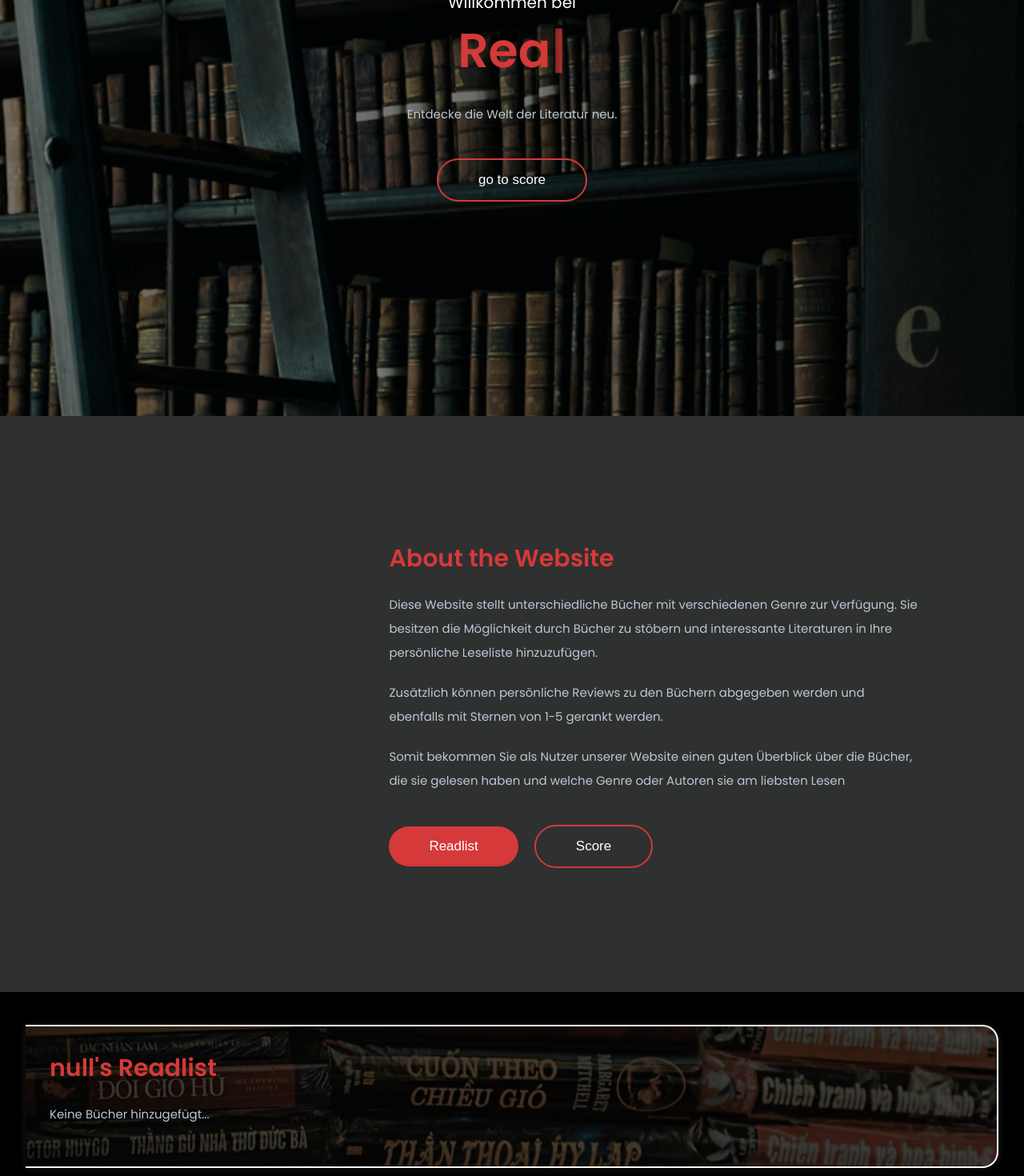
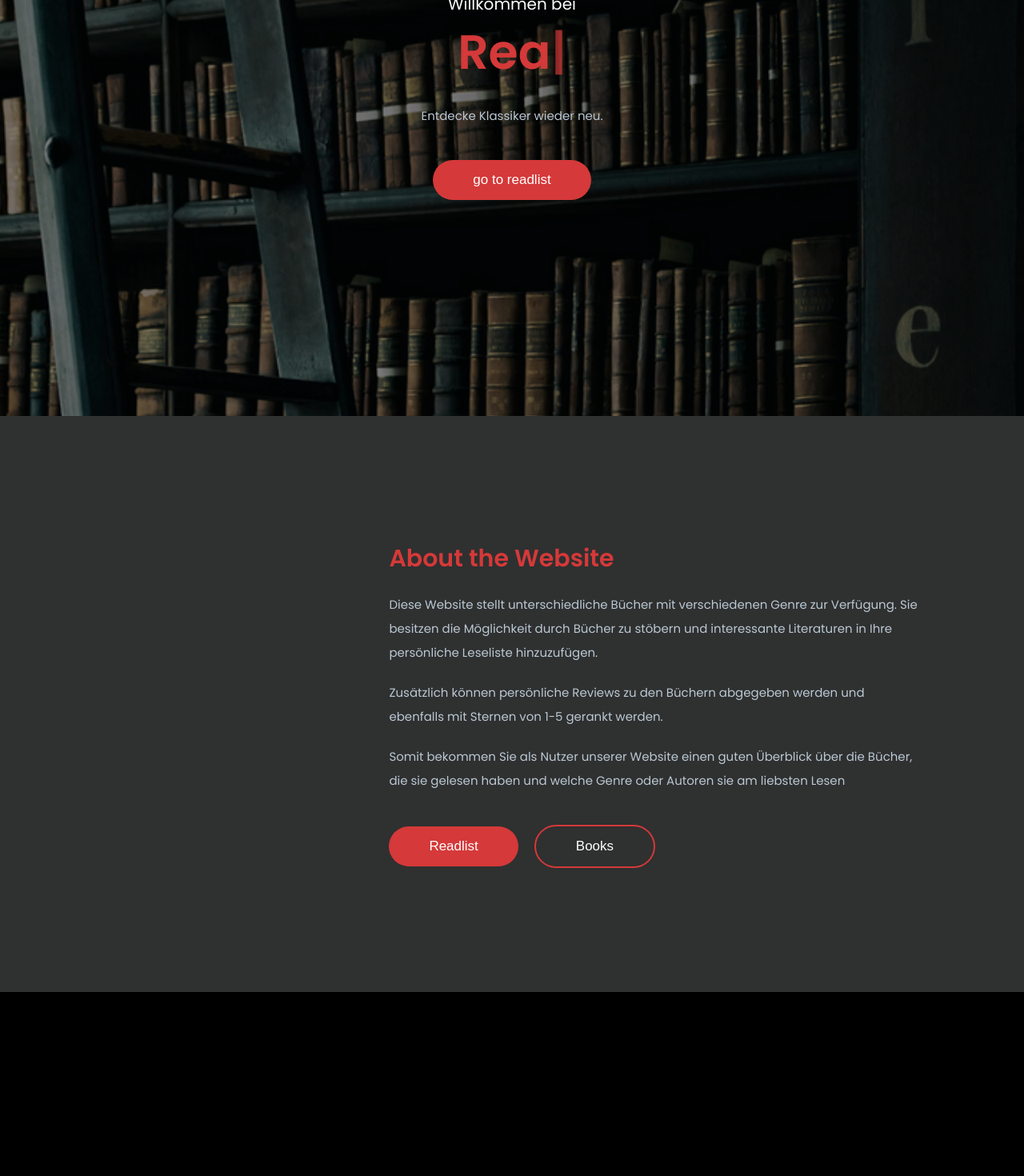
Before and after one commit to isabellaschwr/Web2, a React (Create React App) app in the folder frontend/: page / in a window 1280 px wide. Shown: the part 360-1830 px from the top of the page at 80% size. Built offline with nearby package versions, Linux system fonts and the light colour scheme.

Commit message:
hoffe habe nichts kaputt gemacht

```diff
--- a/frontend/src/App.css
+++ b/frontend/src/App.css
@@ -305,7 +305,6 @@ footer i {
   box-shadow: 0 0 10px rgba(255, 255, 255, 0.1);
 
   position: relative;
-  top: -270px;
   left: 0;
   width: 100%;
   z-index: 10;
@@ -496,7 +495,7 @@ footer i {
 }
 
 .read-visual-button {
-  background-color: #28a745;
+  background-color: #0a6e21;
   color: white;
 }
 
@@ -526,8 +525,6 @@ footer i {
 
 
 /*Reviews */
-
-
 .search-bar2 {
   padding: 1rem;
   background-color: #552a2a;
--- a/frontend/src/components/home/Home.jsx
+++ b/frontend/src/components/home/Home.jsx
@@ -13,7 +13,7 @@ const home = [
     name: "Literatur-Archiv",
     post: "Readinglists",
     design: "Reviews",
-    desc: "Entdecke die Welt der Literatur neu.",
+    desc: "Entdecke Klassiker wieder neu.",
   },
 ];
 
@@ -52,9 +52,7 @@ export const Home = () => {
               />
             </h1>
             <p data-aos="fade-left">{val.desc}</p>
-            <button className="primaryBtn" data-aos="fade-up-right">
-              go to score
-            </button>
+            <button onClick={() => history.push("/Readlist")}>go to readlist</button>
           </div>
         ))}
       </section>
--- a/frontend/src/components/pages/About.jsx
+++ b/frontend/src/components/pages/About.jsx
@@ -23,8 +23,8 @@ export const About = () => {
               <p>{val.desc1}</p>
               <p>{val.desc2}</p>
               <button onClick={() => history.push("/readlist")}>Readlist</button>
-              <button className="primaryBtn" onClick={() => history.push("/score")}>
-                Score
+              <button className="primaryBtn" onClick={() => history.push("/books")}>
+                Books
               </button>
             </div>
           </React.Fragment>
--- a/frontend/src/components/pages/Books.jsx
+++ b/frontend/src/components/pages/Books.jsx
@@ -8,6 +8,7 @@ export const Books = () => {
   const [selectedLetter, setSelectedLetter] = useState("A");
   const [searchTerm, setSearchTerm] = useState("");
   const [highlightedBooks, setHighlightedBooks] = useState([]);
+
 
   useEffect(() => {
     fetchBooks()
@@ -27,16 +28,16 @@ export const Books = () => {
     return matchesLetter;
   });
 
-  const handleAddToReadlist = async (bookTitle) => {
+  const handleAddToReadlist = async (bookTitle, bookId) => {
     const username = getCurrentUsername();
     if (!username) {
-      alert("Bitte zuerst registrieren oder einloggen.");
+      alert("Bitte zuerst registrieren um Zugriff bekommen.");
       return;
     }
 
     try {
       await addToShelf(username, bookTitle, "read");
-      alert(`„${bookTitle}“ wurde zur Readlist hinzugefügt.`);
+      setReadlistBooks((prev) => [...prev, bookId]);
     } catch (error) {
       console.error("Fehler beim Hinzufügen zur Readlist:", error);
       alert("Fehler beim Hinzufügen.");
@@ -46,14 +47,13 @@ export const Books = () => {
   const handleMarkAsFinished = async (bookTitle, bookId) => {
   const username = getCurrentUsername();
   if (!username) {
-    alert("Zuerst einloggen.");
+    alert("Bitte zuerst registrieren um Zugriff bekommen.");
     return;
   }
 
   try {
     await addToShelf(username, bookTitle, "finished");
     setHighlightedBooks((prev) => [...prev, bookId]);
-    alert(`„${bookTitle}“ wurde als 'gelesen' markiert.`);
   } catch (error) {
     console.error("Fehler beim Aktualisieren:", error);
     alert("Fehler beim Markieren");
@@ -100,14 +100,15 @@ export const Books = () => {
                 <p>{book.author}</p>
                 <div className="button-row">
                   <button
-                    onClick={() => handleAddToReadlist(book.title)}
+                    onClick={() => handleAddToReadlist(book.title, book.id)}
                     className="add-readlist-button"
                   >
                     +
                   </button>
                   <button
                     className="read-visual-button"
-                    onClick={() => handleMarkAsFinished(book.id)}
+                    onClick={() => handleMarkAsFinished(book.title, book.id)}
+
                   >
                     ✓
                   </button>
--- a/frontend/src/components/pages/Readlist.jsx
+++ b/frontend/src/components/pages/Readlist.jsx
@@ -8,13 +8,13 @@ export const Readlist = () => {
 
   useEffect(() => {
     if (!username) {
-      console.warn("No username found. Please log in.");
+      console.warn("Kein Username, Sie müssen sich zuerst einloggen.");
       return;
     }
 
     fetchShelf(username)
       .then(setReadlist)
-      .catch((err) => console.error("Failed to load shelf:", err));
+      .catch((err) => console.error("Fehlschalgen vom Laden:", err));
   }, [username]);
 
   return (
@@ -38,8 +38,8 @@ export const Readlist = () => {
               <li
                 key={entry.id}
                 style={{
-                  backgroundColor: entry.shelfType === "finished" ? "#e6f9e6" : "transparent",
-                  border: entry.shelfType === "finished" ? "2px solid #4caf50" : "1px solid gray",
+                  backgroundColor: entry.shelfType === "finished" ? " #4caf50" : "transparent",
+                  border: entry.shelfType === "finished" ? "2px #4caf50" : "1px solid gray",
                   padding: "0.5rem 1rem",
                   borderRadius: "8px",
                   marginBottom: "0.5rem",
```
Also changed, not shown: 2 other files (tests, documents, lock files or other folders).
